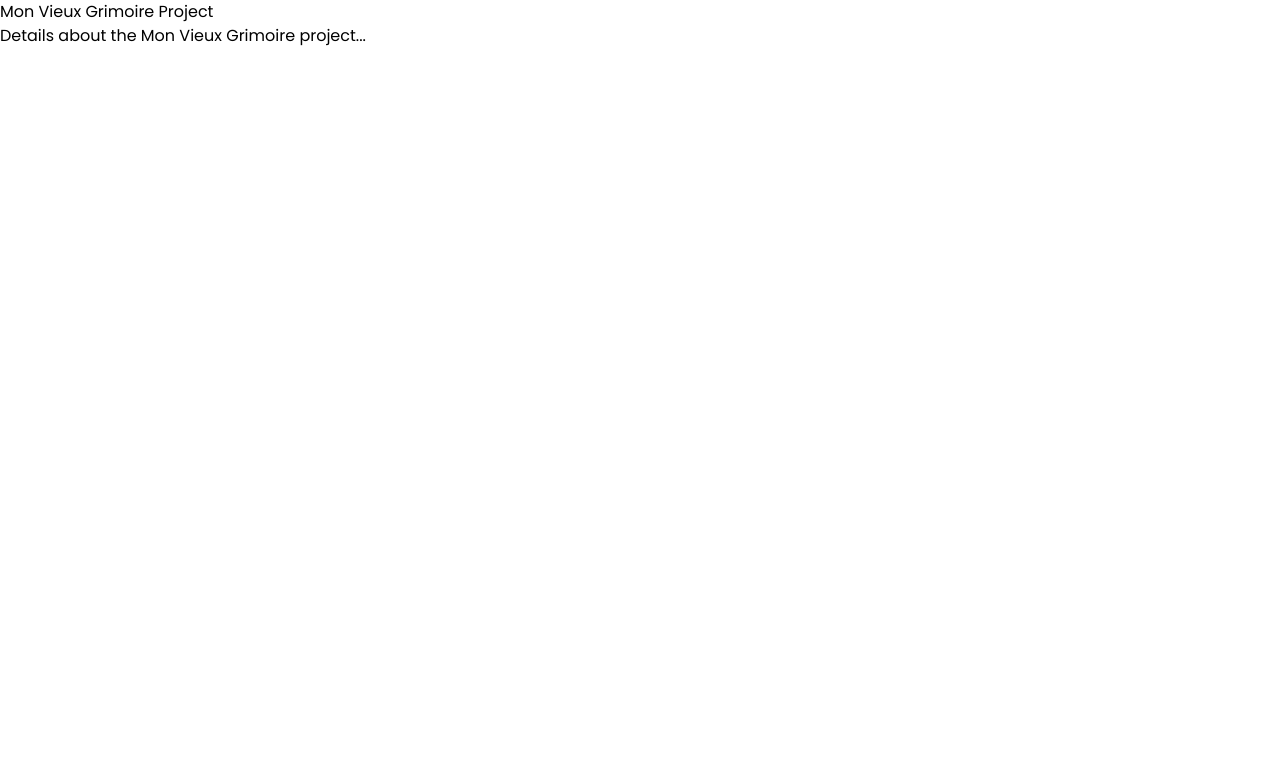
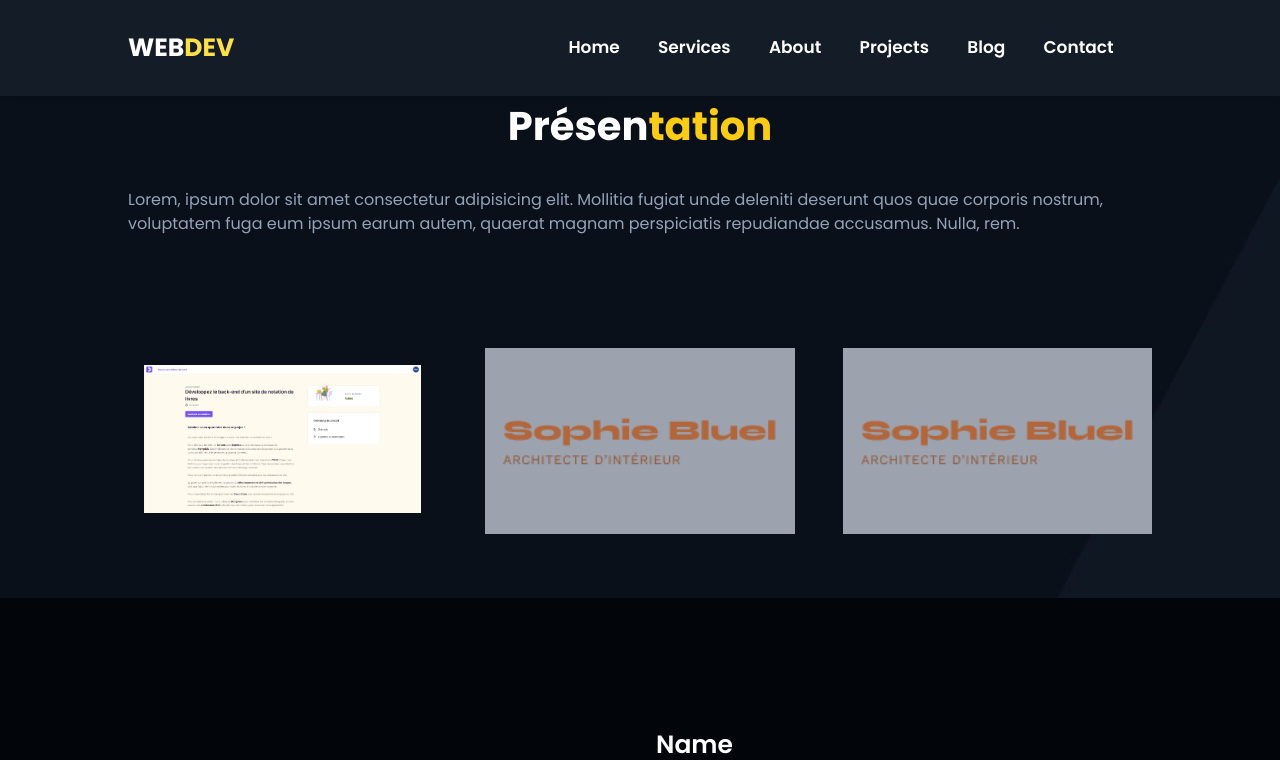
Before and after one commit to Yuyukie/portefolio, a Next.js app: page /projects/grimoire in a window 1280 px wide. Shown: the top 760 px of the page. Built offline with nearby package versions, Linux system fonts and the light colour scheme.

Commit message:
creation page descriptif projet

```diff
--- /dev/null
+++ b/components/ImgModal.tsx
@@ -0,0 +1,55 @@
+import React, { useState } from "react";
+import Image from "next/image";
+interface ImgModalProps {
+  src: string;
+  alt: string;
+}
+
+const ImgModal: React.FC<ImgModalProps> = ({ src, alt }) => {
+  const [isModalOpen, setIsModalOpen] = useState(false);
+
+  const openModal = () => {
+    setIsModalOpen(true);
+  };
+
+  const closeModal = () => {
+    setIsModalOpen(false);
+  };
+
+  return (
+    <div>
+      <div className="flex flex-col h-[150px] items-center justify-center m-4">
+        <Image
+          src={src}
+          alt={alt}
+          width={500}
+          height={500}
+          className="object-cover cursor-pointer"
+          onClick={openModal}
+        />
+      </div>
+
+      {isModalOpen && (
+        <div className="fixed inset-0 flex items-center justify-center z-50 bg-black bg-opacity-75">
+          <div className="relative">
+            <Image
+              src={src}
+              alt={alt}
+              width={800}
+              height={800}
+              className="object-contain"
+            />
+            <button
+              className="absolute top-[-5rem] right-[-5rem] mt-2 mr-2 text-yellow-400 text-[50px]"
+              onClick={closeModal}
+            >
+              &times;
+            </button>
+          </div>
+        </div>
+      )}
+    </div>
+  );
+};
+
+export default ImgModal;
--- a/pages/projects/grimoire.tsx
+++ b/pages/projects/grimoire.tsx
@@ -1,10 +1,51 @@
-import React from "react";
+import Footer from "@/components/Footer";
+import MobileNav from "@/components/MobileNav";
+import Nav from "@/components/Nav";
+import ImageWithModal from "@/components/ImgModal";
+
+import React, { useState } from "react";
 
 const MonVieuxGrimoire = () => {
+  const [nav, setnav] = useState(false);
+  const openNav = () => setnav(true);
+  const closeNav = () => setnav(false);
+
   return (
-    <div>
-      <h1>Mon Vieux Grimoire Project</h1>
-      <p>Details about the Mon Vieux Grimoire project...</p>
+    <div className="flex flex-col overflow-x-hidden">
+      <div>
+        <MobileNav nav={nav} closeNav={closeNav} />
+        <Nav openNav={openNav} />
+      </div>
+      <div className="bg-[url('/images/banner.jpg')] mt-[12vh] bg-cover bg-center">
+        <div className="w-[80%] grid-cols-1 mx-auto grid gap-[3rem] h-[100%] items-center">
+          <div>
+            <h1 className="text-[40px] md:text-[40px] text-white font-bold text-center">
+              Présen
+              <span className="text-yellow-400">tation</span>
+            </h1>
+            <p className="mt-[2rem] text=[18px] text-slate-400">
+              Lorem, ipsum dolor sit amet consectetur adipisicing elit. Mollitia
+              fugiat unde deleniti deserunt quos quae corporis nostrum,
+              voluptatem fuga eum ipsum earum autem, quaerat magnam perspiciatis
+              repudiandae accusamus. Nulla, rem.
+            </p>
+          </div>
+          <div className="grid grid-cols-1 lg:grid-cols-2 xl:grid-cols-3 mt-[4rem] mb-[4rem] gap-[3rem] w-[100%] mx-auto">
+            <article>
+              <ImageWithModal src="/images/obj.png" alt="Sophie Bluel" />
+            </article>
+            <article className="border-2 border-gray-400 bg-gray-400">
+              <ImageWithModal src="/images/sophie.png" alt="Sophie Bluel" />
+            </article>
+            <article className="border-2 border-gray-400 bg-gray-400">
+              <ImageWithModal src="/images/sophie.png" alt="Sophie Bluel" />
+            </article>
+          </div>
+        </div>
+        <div>
+          <Footer />
+        </div>
+      </div>
     </div>
   );
 };
```
Also changed, not shown: public/images/obj.png (added).
